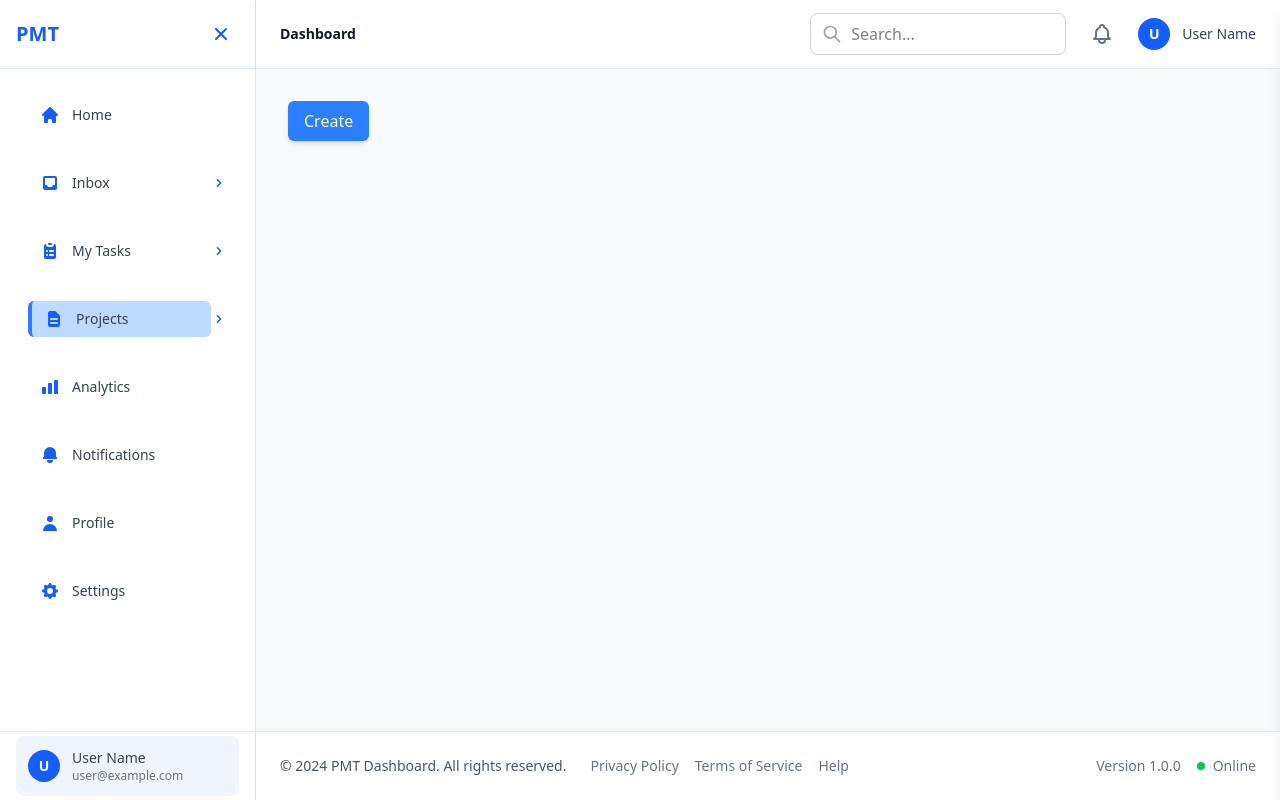
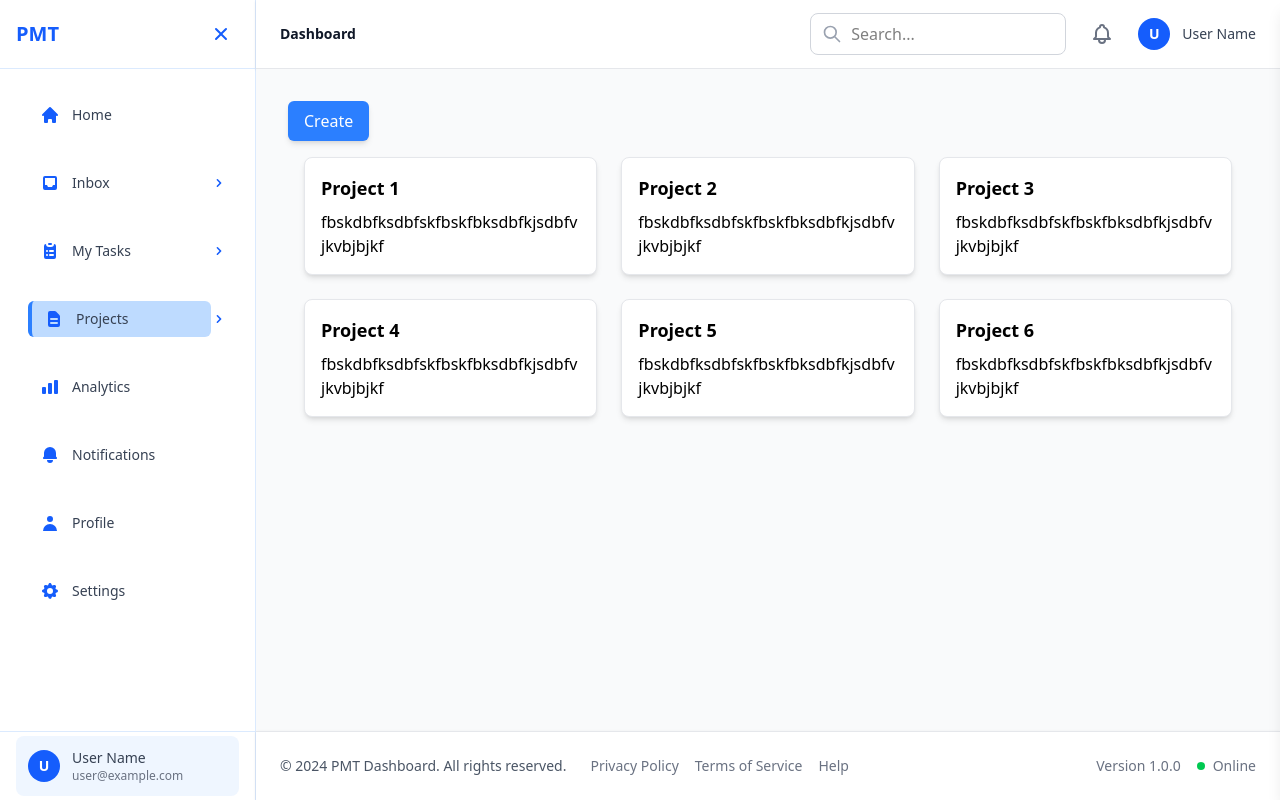
Before and after one commit to Sushil88081/PMT, a React (Vite) app in the folder pmt-app/: page /projects in a window 1280 px wide. Built offline with nearby package versions, Linux system fonts and the light colour scheme.

Commit message:
feat:project ui done

```diff
--- /dev/null
+++ b/pmt-app/src/commonComponents/card.tsx
@@ -0,0 +1,25 @@
+import React from "react";
+
+interface CardProps {
+  title?: string;
+  content?: string;
+  className?: string;
+  children?: React.ReactNode;
+}
+
+export const Card: React.FC<CardProps> = ({
+  title,
+  content,
+  className = "",
+  children,
+}) => {
+  return (
+    <div
+      className={`bg-white shadow-md rounded-lg p-4 border border-gray-200 ${className}`}
+    >
+      {title && <h2 className="text-lg font-semibold mb-2">{title}</h2>}
+      {content && <p className="text-gray-600 mb-2">{content}</p>}
+      {children && <div>{children}</div>}
+    </div>
+  );
+};
--- /dev/null
+++ b/pmt-app/src/container/project/components/displayCards.tsx
@@ -0,0 +1,34 @@
+
+import { Card } from '../../../commonComponents/card'
+
+export const DisplayCard = () => {
+  return (
+<div className="grid grid-cols-1 sm:grid-cols-2 lg:grid-cols-3 gap-6 p-4">
+  <Card
+    title="Project 1"
+    children="fbskdbfksdbfskfbskfbksdbfkjsdbfv jkvbjbjkf"
+  />
+  <Card
+    title="Project 2"
+    children="fbskdbfksdbfskfbskfbksdbfkjsdbfv jkvbjbjkf"
+  />
+  <Card
+    title="Project 3"
+    children="fbskdbfksdbfskfbskfbksdbfkjsdbfv jkvbjbjkf"
+  />
+  <Card
+    title="Project 4"
+    children="fbskdbfksdbfskfbskfbksdbfkjsdbfv jkvbjbjkf"
+  />
+  <Card
+    title="Project 5"
+    children="fbskdbfksdbfskfbskfbksdbfkjsdbfv jkvbjbjkf"
+  />
+  <Card
+    title="Project 6"
+    children="fbskdbfksdbfskfbskfbksdbfkjsdbfv jkvbjbjkf"
+  />
+</div>
+
+  )
+}
--- a/pmt-app/src/container/project/project.tsx
+++ b/pmt-app/src/container/project/project.tsx
@@ -4,24 +4,26 @@ import { Button } from '../../commonComponents/button'
 import { PopoverDialog } from '../../commonComponents/popoverDialog'
 import { Input } from '../../commonComponents/input'
 import { SideDrawer } from '../../commonComponents/sideDrawer'
+import { Card } from '../../commonComponents/card'
+import { DisplayCard } from './components/displayCards'
 
 
 const Project = () => {
   const [isOpen, setIsOpen] = useState(false)
-  const [openDrawer,setopenDrawer]=useState(false)
+  const [openDrawer, setopenDrawer] = useState(false)
   function handleClick() {
     // setIsOpen(true)
     setopenDrawer(true)
   }
-  function handleClose(){
+  function handleClose() {
     setIsOpen(false)
 
   }
 
 
 
-  const [fullName,setFullName]=useState("")
-  console.log("fullname",fullName)
+  const [fullName, setFullName] = useState("")
+  console.log("fullname", fullName)
 
   return (
     <div>
@@ -30,36 +32,20 @@ const Project = () => {
         onClick={() => { handleClick() }}
         className=''
       />
-      <PopoverDialog
-        children={
-          <div>
-            {/* <input
-              type="text"
-              placeholder="Enter text"
-              className="border border-blue-500 rounded-md px-3 py-2 placeholder-gray-400 focus:outline-none focus:ring-1 focus:ring-blue-500 "
-            />
-            <Button
-              children={`Submit`}
-              onClick={() => { }}
-              className=''
-            /> */}
-            <Button
-              className=''
-              children="close"
-              onClick={() => { handleClose()}}
-            />
-          </div>
-        }
-        close={() => { }}
-        isOpen={isOpen}
-        title='Create Project'
-
-      />
-
- <SideDrawer isOpen={openDrawer} onClose={() => setopenDrawer(false)} position="right">
-
-          <Input className='' label='Full name ' onChange={(e)=>setFullName(e.target.value)} value={fullName}/>
+      <SideDrawer isOpen={openDrawer} onClose={() => setopenDrawer(false)} position="right">
+        <Input className='' label='Enter project name ' onChange={(e) => setFullName(e.target.value)} value={fullName} />
+        <br />
+        <textarea
+          className="w-full border border-blue-600 rounded-md px-3 py-2 text-gray-700 shadow-sm focus:outline-none  "
+          onChange={(e) => setFullName(e.target.value)}
+          value={fullName}
+          rows={4}
+        />
+        <br />
+        <br />
+        <Button children={`Create Project`} className='' onClick={() => { }} />
       </SideDrawer>
+      <DisplayCard />
     </div>
   )
 }
```
